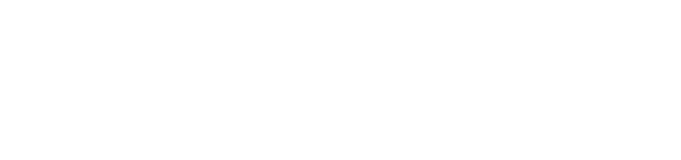
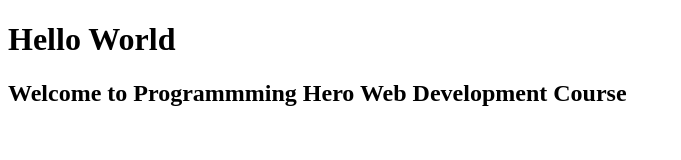
Before and after one commit to Owhab/ph-project01, a plain HTML site: page index.html in a window 1280 px wide. Shown: the whole page, without its empty margins (0-681 px from the left). Drawn offline with Linux system fonts and the light colour scheme.

Commit message:
Welcome message

```diff
--- a/index.html
+++ b/index.html
@@ -7,6 +7,8 @@
     <title>Programming-Hero Project 01</title>
 </head>
 <body>
+    <h1>Hello World</h1>
+    <h2>Welcome to Programmming Hero Web Development Course</h2>
 
 </body>
 </html>
```
